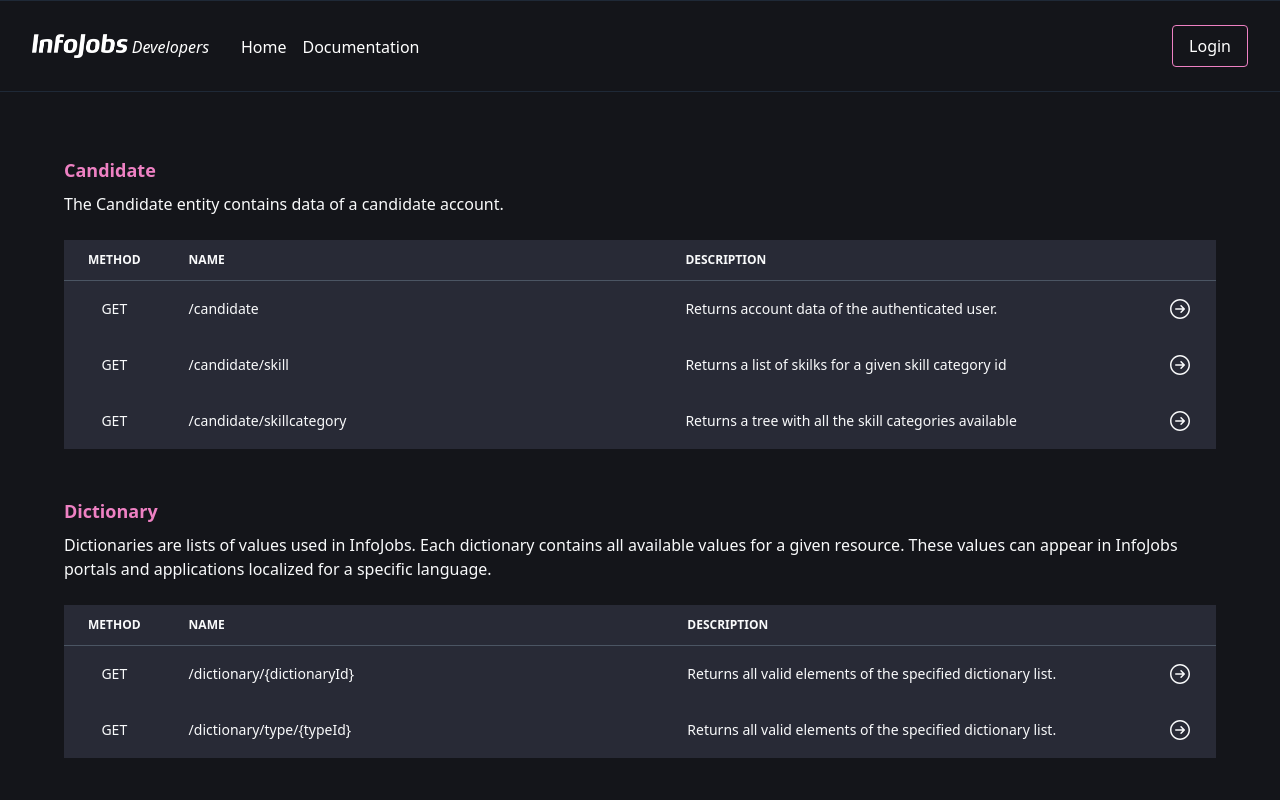
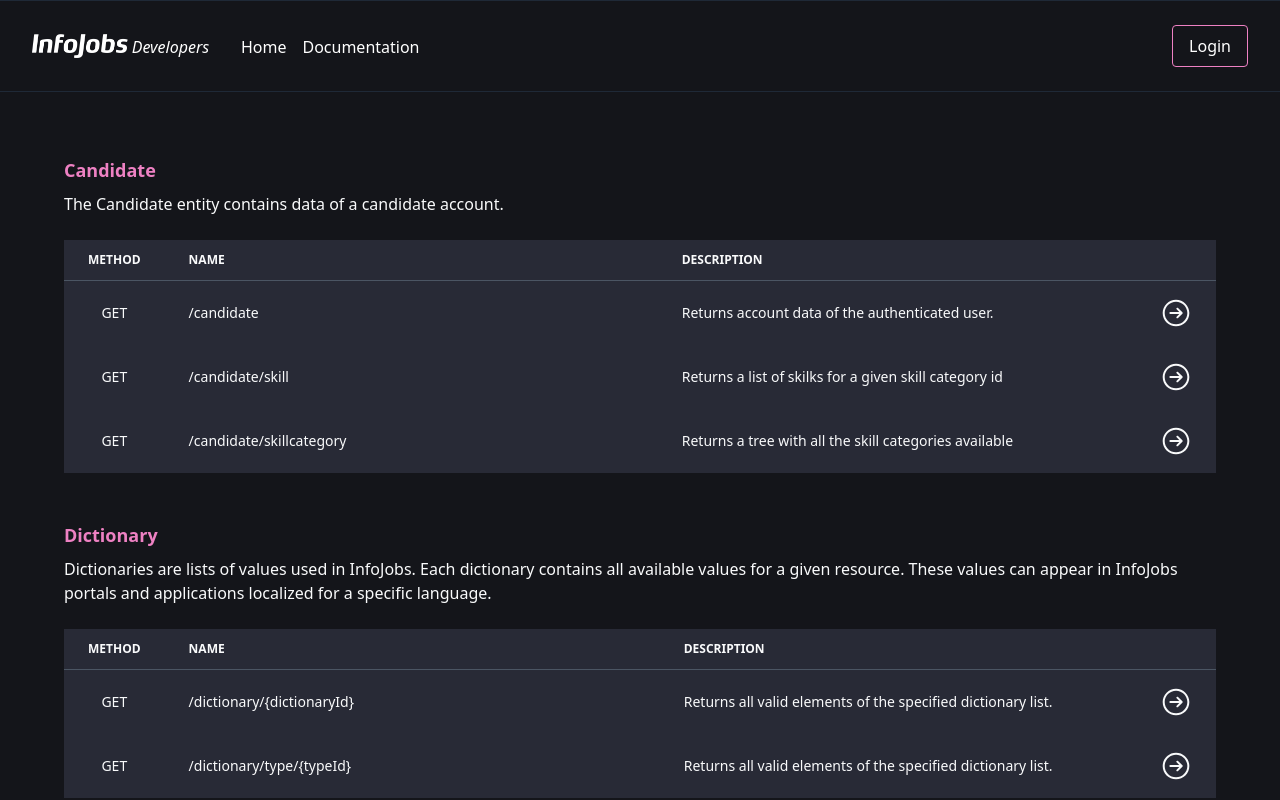
Before and after one commit to vab1997/redesing-infojobsdev, a Next.js app: page /documentation in a window 1280 px wide. Shown: the top 800 px of the page. Built offline with nearby package versions, Linux system fonts and the light colour scheme.

Commit message:
create button back page

```diff
--- a/src/app/documentation/operation/[operation]/layout.tsx
+++ b/src/app/documentation/operation/[operation]/layout.tsx
@@ -1,17 +1,10 @@
-import { ArrowLeft } from "@/components/icons/ArrowLeft"
-import Link from "next/link"
+import { ButtonBack } from "@/components/ButtonBack"
 
 export default function LayoutOperationPage({ children }: { children: React.ReactNode }) {
   return (
     <section className='flex flex-col items-center justify-center w-full pt-4'>
       <div className='flex flex-col items-center justify-center w-full max-w-6xl'>
-        <header className='flex justify-between w-full py-2'>
-          <Link href='/documentation' className='flex items-center gap-2 font-bold text-white text-md hover:underline md:text-lg hover:opacity-80'>
-            <ArrowLeft width={32} height={32}/>
-            Back to doc
-          </Link>
-        </header>
-
+        <ButtonBack href='/documentation' />
         {children}
       </div>
     </section>
--- a/src/app/documentation/page.tsx
+++ b/src/app/documentation/page.tsx
@@ -7,7 +7,6 @@
 import { data } from '../../../data/dataTableDoc'
 
 export default async function DocPage() {
-
   return (
     <section className='flex flex-col items-center justify-center gap-4 py-16 w-full'>
       <div className='flex flex-col items-center justify-center max-w-6xl w-full'>
@@ -67,7 +66,7 @@
                           '-'
                         )}`}
                       >
-                        <ArrowRight width={24} height={24} />
+                        <ArrowRight width={32} height={32} />
                       </Link>
                     </td>
                   </tr>
--- /dev/null
+++ b/src/components/ButtonBack.tsx
@@ -0,0 +1,13 @@
+import Link from "next/link"
+import { ArrowLeft } from "./icons/ArrowLeft"
+
+export function ButtonBack({ href }: { href: string }) {
+  return (
+    <div className='flex justify-between w-full py-2'>
+      <Link href={href} className='flex items-center gap-2 font-bold text-white text-md hover:underline md:text-lg hover:opacity-80'>
+        <ArrowLeft width={32} height={32}/>
+        Back to doc
+      </Link>
+    </div>
+  )
+}
```
